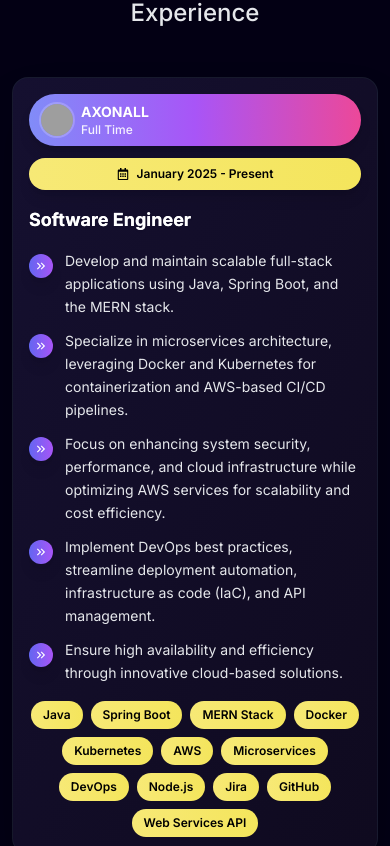
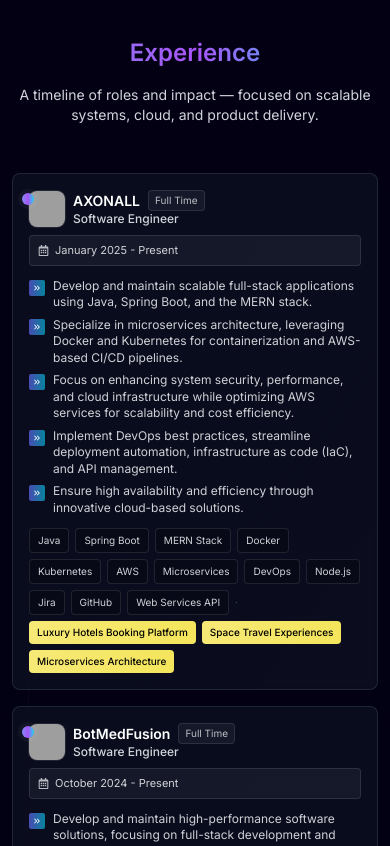
Before and after one commit to NipunPalliyaguru/Space-Portolio, a Next.js app: page / in a window 390 px wide. Shown: the part 2218-3064 px from the top of the page. Built offline with nearby package versions, Linux system fonts and the light colour scheme; grey boxes are pictures that could not be loaded; a web font is replaced by a local one.

Commit message:
Refactor About, Experience, and Projects components for improved styling and layout. Updated Experience section with enhanced animations and added new project components for better content organization.

```diff
--- /dev/null
+++ b/components/main/CampusResearch.tsx
@@ -0,0 +1,90 @@
+"use client";
+
+import React from "react";
+
+const CampusResearch = () => {
+  const project = {
+    title: "Smart City With Computer Vision (Campus Research)",
+    url: "https://smart-city-website.vercel.app/",
+    imageUrl:
+      "https://images.unsplash.com/photo-1558008258-3256797b43f3?auto=format&fit=crop&w=1400&q=70",
+    subtitle: "AI-powered computer vision for smarter urban living.",
+    highlights: [
+      "Vehicle Parking Management (real-time monitoring & counting)",
+      "Special Incident / Accident Detection on motorways",
+      "Surveillance enhancement with real-time threat detection",
+      "Automated waste management for smarter collection & sorting",
+    ],
+    achievement:
+      "Achieved an A grade and was nominated for exhibitions/presentations.",
+  };
+
+  return (
+    <section className="w-full max-w-7xl mx-auto px-4 sm:px-6 lg:px-10 pt-10 sm:pt-14 lg:pt-16">
+      <div className="w-full text-center">
+        <h2 className="text-xl sm:text-2xl lg:text-3xl font-semibold text-transparent bg-clip-text bg-gradient-to-r from-purple-500 to-cyan-500">
+          Campus Research
+        </h2>
+        <p className="mt-3 text-sm sm:text-base text-gray-300 max-w-4xl mx-auto">
+          Research project focused on applying computer vision to improve urban
+          efficiency, safety, and sustainability.
+        </p>
+      </div>
+
+      <a
+        href={project.url}
+        target="_blank"
+        rel="noreferrer"
+        className={[
+          "mt-8 block group relative overflow-hidden rounded-2xl sm:rounded-3xl border",
+          "bg-gradient-to-br from-gray-900/50 to-gray-800/30 backdrop-blur-sm",
+          "border-gray-700/50 transition-all duration-500",
+          "hover:scale-[1.01] hover:shadow-2xl hover:border-cyan-400/50 hover:shadow-cyan-500/20",
+        ].join(" ")}
+      >
+        <div className="relative h-44 sm:h-56 w-full">
+          <img
+            src={project.imageUrl}
+            alt=""
+            loading="lazy"
+            className="h-full w-full object-cover opacity-80 group-hover:opacity-90 transition-opacity duration-500"
+          />
+          <div className="absolute inset-0 bg-gradient-to-t from-black/75 via-black/25 to-black/10" />
+          <div className="absolute bottom-4 left-4 right-4">
+            <div className="text-white text-lg sm:text-2xl font-semibold">
+              {project.title}
+            </div>
+            <div className="mt-1 text-gray-200/90 text-sm sm:text-base">
+              {project.subtitle}
+            </div>
+          </div>
+        </div>
+
+        <div className="p-5 sm:p-6">
+          <div className="text-xs sm:text-sm text-gray-400 truncate">
+            {project.url.replace("https://", "")}
+          </div>
+
+          <div className="mt-4 grid grid-cols-1 md:grid-cols-2 gap-2 sm:gap-3">
+            {project.highlights.map((h) => (
+              <div
+                key={h}
+                className="text-sm sm:text-base text-gray-200 flex gap-2"
+              >
+                <span className="text-cyan-300/80">•</span>
+                <span className="leading-relaxed">{h}</span>
+              </div>
+            ))}
+          </div>
+
+          <div className="mt-5 rounded-xl border border-white/10 bg-black/20 px-4 py-3 text-sm sm:text-base text-gray-200">
+            <span className="text-cyan-300 font-semibold">Achievement:</span>{" "}
+            {project.achievement}
+          </div>
+        </div>
+      </a>
+    </section>
+  );
+};
+
+export default CampusResearch;
--- a/components/main/Experience.tsx
+++ b/components/main/Experience.tsx
@@ -1,10 +1,11 @@
+"use client";
+
 import React from "react";
+import { motion } from "framer-motion";
 import { FaRegCalendarAlt } from "react-icons/fa";
 import { MdKeyboardDoubleArrowRight } from "react-icons/md";
-import my from "../../public/epic.jpeg";
 
 const Experience = () => {
-
   const experiences = [
     {
         name: "AXONALL",
@@ -122,99 +123,135 @@
 
 
   return (
-    <div className="w-full max-w-7xl mx-auto -mt-20 px-3 xs:px-4 sm:px-6 md:px-8 lg:px-12 xl:px-16">
+    <section className="w-full max-w-7xl mx-auto -mt-10 sm:-mt-16 px-3 xs:px-4 sm:px-6 md:px-8 lg:px-12 xl:px-16">
+      <div className="text-center">
         <h1
           id="Experience"
-        className="text-2xl xs:text-3xl sm:text-4xl md:text-5xl lg:text-6xl xl:text-7xl font-medium text-center text-gray-200 mb-12 xs:mb-16 sm:mb-20 md:mb-24 lg:mb-28 xl:mb-32"
+          className="text-2xl xs:text-3xl sm:text-4xl md:text-5xl lg:text-6xl xl:text-7xl font-semibold text-transparent bg-clip-text bg-gradient-to-r from-indigo-400 via-purple-500 to-cyan-400"
         >
           Experience
         </h1>
+        <p className="mt-4 text-sm xs:text-base sm:text-lg md:text-xl text-gray-300 max-w-3xl mx-auto">
+          A timeline of roles and impact — focused on scalable systems, cloud,
+          and product delivery.
+        </p>
+      </div>
 
-      <div className="flex flex-col gap-8 xs:gap-10 sm:gap-12 md:gap-16 lg:gap-20">
-        {experiences.map((experience, index) => (
+      <div className="relative mt-12 sm:mt-16">
+        {/* Timeline spine */}
+        <div className="absolute left-4 sm:left-1/2 top-0 bottom-0 w-px bg-gradient-to-b from-transparent via-white/10 to-transparent" />
+
+        <div className="flex flex-col gap-4 sm:gap-5">
+          {experiences.map((experience, index) => {
+            const isRight = index % 2 === 0;
+            return (
+              <motion.div
+                key={index}
+                initial={{ opacity: 0, y: 24 }}
+                whileInView={{ opacity: 1, y: 0 }}
+                viewport={{ once: false, amount: 0.25 }}
+                transition={{ duration: 0.6, ease: "easeOut" }}
+                className={[
+                  "relative grid grid-cols-1 sm:grid-cols-2 gap-3 sm:gap-6",
+                  isRight ? "" : "sm:[&>div:last-child]:order-first",
+                ].join(" ")}
+              >
+                {/* Timeline node */}
+                <div className="absolute left-4 sm:left-1/2 -translate-x-1/2 top-5 sm:top-6 z-20">
+                  <div className="h-3 w-3 rounded-full bg-gradient-to-r from-indigo-400 via-purple-500 to-cyan-400 shadow-[0_0_0_4px_rgba(255,255,255,0.04)]" />
+                </div>
+
+                <div className="hidden sm:block" />
+
                 <div
-            key={index}
-            className="group w-full bg-gradient-to-br from-[#151030] to-[#0f0a1f] text-white rounded-2xl xs:rounded-3xl shadow-2xl hover:shadow-[0_25px_50px_-12px_rgba(0,0,0,0.8)] transition-all duration-500 overflow-hidden border border-gray-800/50 hover:border-indigo-500/30 relative"
-            style={{ maxWidth: "1300px", margin: "0 auto" }}
+                  className={[
+                    "group relative overflow-hidden rounded-lg border",
+                    "bg-gradient-to-br from-gray-900/50 to-gray-800/30 backdrop-blur-sm",
+                    "border-gray-700/50 shadow-xl transition-all duration-500",
+                    "hover:border-cyan-400/40 hover:shadow-cyan-500/10",
+                    "p-4 sm:p-5",
+                  ].join(" ")}
                 >
-            {/* Gradient overlay for enhanced visual appeal */}
-            <div className="absolute inset-0 bg-gradient-to-br from-indigo-500/5 to-purple-500/5 opacity-0 group-hover:opacity-100 transition-opacity duration-500"></div>
-            {/* Header Section */}
-            <div className="relative z-10 flex flex-col xs:flex-row gap-3 xs:gap-4 sm:gap-6 p-4 xs:p-5 sm:p-6 md:p-8">
-              {/* Company Info */}
-              <div className="flex-1 min-w-0">
-                <div className="bg-gradient-to-r from-indigo-400 via-purple-500 to-pink-500 flex items-center py-2 xs:py-3 sm:py-4 px-3 xs:px-4 sm:px-6 rounded-full xs:rounded-2xl shadow-lg hover:shadow-xl transition-all duration-300 hover:scale-105">
-                  <div className="relative">
+                  {/* Ambient glow */}
+                  <div className="pointer-events-none absolute -inset-24 bg-gradient-to-r from-indigo-500/10 via-purple-500/10 to-cyan-500/10 opacity-0 group-hover:opacity-100 transition-opacity duration-700 blur-2xl" />
+
+                  {/* Header */}
+                  <div className="relative z-10 flex flex-col sm:flex-row sm:items-center gap-2 sm:gap-3">
+                    <div className="flex items-center gap-2 min-w-0">
                       <img
                         src={experience.icon}
                         alt={`${experience.name} logo`}
-                      className="w-8 h-8 xs:w-10 xs:h-10 sm:w-12 sm:h-12 md:w-14 md:h-14 lg:w-16 lg:h-16 rounded-full object-cover flex-shrink-0 ring-2 ring-white/20 hover:ring-white/40 transition-all duration-300"
+                        className="h-9 w-9 sm:h-10 sm:w-10 rounded-lg object-cover ring-1 ring-white/10 flex-shrink-0"
                       />
-                    <div className="absolute -inset-1 bg-gradient-to-r from-indigo-400 to-purple-500 rounded-full opacity-0 group-hover:opacity-20 transition-opacity duration-300 blur-sm"></div>
+                      <div className="min-w-0">
+                        <div className="flex flex-wrap items-center gap-x-2 gap-y-0.5">
+                          <div className="text-white font-semibold text-sm sm:text-base truncate">
+                            {experience.name}
                           </div>
-                  <div className="flex flex-col ml-2 xs:ml-3 sm:ml-4 min-w-0 flex-1">
-                    <p className="text-white font-bold text-sm xs:text-base sm:text-lg md:text-xl lg:text-2xl xl:text-3xl truncate drop-shadow-sm">
-                      {experience.name}
-                    </p>
-                    <p className="text-white/90 text-xs xs:text-sm sm:text-base md:text-lg font-medium">
+                          <span className="text-[10px] sm:text-xs text-gray-200/80 border border-white/10 bg-white/5 px-1.5 py-0.5 rounded">
                             {experience.working_type}
-                    </p>
+                          </span>
+                        </div>
+                        <div className="text-xs sm:text-sm font-medium text-gray-300">
+                          {experience.title}
                         </div>
                       </div>
                     </div>
 
-              {/* Date Badge */}
-              <div className="bg-gradient-to-r from-[#F7E976] to-[#F4E55C] text-black px-3 xs:px-4 sm:px-6 py-2 xs:py-3 sm:py-4 font-bold rounded-full xs:rounded-2xl flex items-center justify-center gap-2 min-w-fit shadow-lg hover:shadow-xl transition-all duration-300 hover:scale-105 hover:from-[#F4E55C] hover:to-[#F1E042]">
-                <FaRegCalendarAlt className="text-xs xs:text-sm sm:text-base md:text-lg" />
-                <span className="text-xs xs:text-sm sm:text-base md:text-lg whitespace-nowrap font-semibold">
-                  {experience.year}
-                </span>
+                    <div className="sm:ml-auto inline-flex items-center gap-1.5 rounded border border-white/10 bg-white/5 px-2 py-1.5 text-[11px] sm:text-xs text-gray-200/90">
+                      <FaRegCalendarAlt className="text-gray-200/80" />
+                      <span className="whitespace-nowrap">{experience.year}</span>
                     </div>
                   </div>
 
-            {/* Job Title */}
-            <div className="relative z-10 px-4 xs:px-5 sm:px-6 md:px-8 pb-4 xs:pb-5 sm:pb-6">
-              <h3 className="text-lg xs:text-xl sm:text-2xl md:text-3xl lg:text-4xl font-bold text-white bg-gradient-to-r from-white to-gray-300 bg-clip-text text-transparent drop-shadow-sm">
-                {experience.title}
-              </h3>
+                  {/* Details */}
+                  <div className="relative z-10 mt-3 space-y-1.5">
+                    {experience.details.map((detail, detailIndex) => (
+                      <div
+                        key={detailIndex}
+                        className="flex items-start gap-2 text-gray-200/90"
+                      >
+                        <div className="mt-0.5 flex-shrink-0 h-4 w-4 rounded-sm bg-gradient-to-r from-indigo-500/70 to-cyan-500/70 flex items-center justify-center">
+                          <MdKeyboardDoubleArrowRight className="text-white text-[10px]" />
                         </div>
-
-            {/* Details Section */}
-            <div className="relative z-10 px-4 xs:px-5 sm:px-6 md:px-8 pb-4 xs:pb-5 sm:pb-6">
-              <div className="space-y-3 xs:space-y-4 sm:space-y-5">
-                {experience.details.map((detail, detailIndex) => (
-                  <div key={detailIndex} className="flex items-start gap-3 xs:gap-4 sm:gap-5 group/detail">
-                    <div className="flex-shrink-0 mt-1">
-                      <div className="w-6 h-6 xs:w-7 xs:h-7 sm:w-8 sm:h-8 bg-gradient-to-r from-indigo-500 to-purple-500 rounded-full flex items-center justify-center shadow-lg group-hover/detail:scale-110 transition-transform duration-300">
-                        <MdKeyboardDoubleArrowRight className="text-white text-sm xs:text-base sm:text-lg md:text-xl" />
-                      </div>
-                    </div>
-                    <p className="text-gray-200 text-sm xs:text-base sm:text-lg md:text-xl leading-relaxed group-hover/detail:text-white transition-colors duration-300">
+                        <p className="text-xs sm:text-sm leading-snug">
                           {detail}
                         </p>
                       </div>
                     ))}
                   </div>
-            </div>
 
-            {/* Tech Stack Section */}
-            <div className="relative z-10 px-4 xs:px-5 sm:px-6 md:px-8 pb-4 xs:pb-5 sm:pb-6">
-              <div className="flex flex-wrap gap-2 xs:gap-3 sm:gap-4 justify-center xs:justify-start">
+                  {/* Techs + Projects inline */}
+                  <div className="relative z-10 mt-3 flex flex-wrap items-center gap-1.5">
                     {experience.techs.map((tech, techIndex) => (
-                  <div
+                      <span
                         key={techIndex}
-                    className="group/tech relative bg-gradient-to-r from-[#F7E976] to-[#F4E55C] text-black px-3 xs:px-4 sm:px-5 md:px-6 py-1.5 xs:py-2 sm:py-3 rounded-full xs:rounded-xl text-xs xs:text-sm sm:text-base md:text-lg font-semibold hover:from-[#F4E55C] hover:to-[#F1E042] transition-all duration-300 hover:scale-105 hover:shadow-lg cursor-default"
+                        className="text-[10px] sm:text-xs text-gray-200/90 border border-white/10 bg-black/20 px-2 py-1 rounded hover:border-cyan-400/30 hover:bg-cyan-500/10 transition-colors duration-300"
                       >
-                    <span className="relative z-10">{tech}</span>
-                    <div className="absolute inset-0 bg-gradient-to-r from-indigo-500/20 to-purple-500/20 rounded-full xs:rounded-xl opacity-0 group-hover/tech:opacity-100 transition-opacity duration-300"></div>
-                  </div>
+                        {tech}
+                      </span>
                     ))}
+                    {experience.projects?.length ? (
+                      <>
+                        <span className="text-gray-500/60 text-[10px]">·</span>
+                        {experience.projects.map((p, pIndex) => (
+                          <span
+                            key={pIndex}
+                            className="text-[10px] sm:text-xs font-medium text-black bg-gradient-to-r from-[#F7E976] to-[#F4E55C] px-2 py-1 rounded"
+                          >
+                            {p}
+                          </span>
+                        ))}
+                      </>
+                    ) : null}
                   </div>
                 </div>
-          </div>
-        ))}
+              </motion.div>
+            );
+          })}
         </div>
       </div>
+    </section>
   );
 };
 
--- /dev/null
+++ b/components/main/IndustrialProjects.tsx
@@ -0,0 +1,133 @@
+"use client";
+import React from "react";
+
+type IndustrialProject = {
+  title: string;
+  url: string;
+  description: string;
+  imageUrl: string;
+  accentClassName: string;
+};
+
+const industrialProjects: IndustrialProject[] = [
+  {
+    title: "Axonall — Travel Management Solution",
+    url: "https://axonall.com",
+    description:
+      "Public-facing platform for the online travel agency ecosystem — product overview, offerings, and entry point into the travel management suite.",
+    imageUrl:
+      "https://s3.eu-north-1.amazonaws.com/spaceaxonall.com/origin+mvp+assets/Email+Temp+Headers/Frame+127.png",
+    accentClassName: "hover:border-cyan-400/50 hover:shadow-cyan-500/20",
+  },
+  {
+    title: "Partners Portal",
+    url: "https://partners.axonall.com",
+    description:
+      "Partner relationship management for travel suppliers and business partners — onboarding, partner operations, and collaboration workflows.",
+    imageUrl:
+      "https://images.unsplash.com/photo-1521737604893-d14cc237f11d?auto=format&fit=crop&w=1200&q=70",
+    accentClassName: "hover:border-purple-400/50 hover:shadow-purple-500/20",
+  },
+  {
+    title: "Travel Agents Portal",
+    url: "https://travelagents.axonall.com",
+    description:
+      "Travel agent reservation system — search/booking flows, reservation management, and day-to-day agent operations for OTA bookings.",
+    imageUrl:
+      "https://images.unsplash.com/photo-1436491865332-7a61a109cc05?auto=format&fit=crop&w=1200&q=70",
+    accentClassName: "hover:border-indigo-400/50 hover:shadow-indigo-500/20",
+  },
+  {
+    title: "Careers",
+    url: "https://carreers.axonall.com",
+    description:
+      "Careers site for recruitment and hiring — job listings and application flows supporting the organization behind the travel platforms.",
+    imageUrl:
+      "https://images.unsplash.com/photo-1521791136064-7986c2920216?auto=format&fit=crop&w=1200&q=70",
+    accentClassName: "hover:border-pink-400/50 hover:shadow-pink-500/20",
+  },
+  {
+    title: "News",
+    url: "https://news.axonall.com",
+    description:
+      "News and updates hub — announcements, product updates, and travel-industry communications related to the OTA suite.",
+    imageUrl:
+      "https://images.unsplash.com/photo-1495020689067-958852a7765e?auto=format&fit=crop&w=1200&q=70",
+    accentClassName: "hover:border-emerald-400/50 hover:shadow-emerald-500/20",
+  },
+  {
+    title: "Central Admin",
+    url: "https://central.axonall.com",
+    description:
+      "Centralized admin management — internal operations tooling, configuration, and cross-platform administration for the travel ecosystem.",
+    imageUrl:
+      "https://images.unsplash.com/photo-1551288049-bebda4e38f71?auto=format&fit=crop&w=1200&q=70",
+    accentClassName: "hover:border-amber-400/50 hover:shadow-amber-500/20",
+  },
+];
+
+const IndustrialProjects = () => {
+  return (
+    <section className="w-full max-w-7xl mx-auto px-4 sm:px-6 lg:px-10 pb-10 sm:pb-16 lg:pb-20">
+      <div className="w-full text-center">
+        <h2 className="text-xl sm:text-2xl lg:text-3xl font-semibold text-transparent bg-clip-text bg-gradient-to-r from-indigo-400 via-purple-500 to-cyan-400">
+          Industrial Projects (Public)
+        </h2>
+        <p className="mt-3 text-sm sm:text-base text-gray-300 max-w-4xl mx-auto">
+          Public-facing products I’ve built for an online travel agency (OTA) and
+          travel management ecosystem.
+        </p>
+      </div>
+
+      <div className="mt-8 grid grid-cols-1 sm:grid-cols-2 xl:grid-cols-3 gap-4 sm:gap-6">
+        {industrialProjects.map((project) => (
+          <a
+            key={project.url}
+            href={project.url}
+            target="_blank"
+            rel="noreferrer"
+            className={[
+              "group relative rounded-2xl sm:rounded-3xl p-5 sm:p-6 border",
+              "bg-gradient-to-br from-gray-900/50 to-gray-800/30 backdrop-blur-sm",
+              "border-gray-700/50 transition-all duration-500",
+              "hover:scale-[1.02] hover:shadow-2xl",
+              project.accentClassName,
+            ].join(" ")}
+          >
+            <div className="relative h-36 sm:h-40 w-full overflow-hidden rounded-xl sm:rounded-2xl border border-white/10">
+              <img
+                src={project.imageUrl}
+                alt=""
+                loading="lazy"
+                className="h-full w-full object-cover opacity-80 group-hover:opacity-90 transition-opacity duration-500"
+              />
+              <div className="absolute inset-0 bg-gradient-to-t from-black/70 via-black/10 to-black/10" />
+            </div>
+
+            <div className="flex items-start justify-between gap-4">
+              <div className="min-w-0">
+                <div className="text-base sm:text-lg font-semibold text-white truncate">
+                  {project.title}
+                </div>
+                <div className="mt-1 text-xs sm:text-sm text-gray-400 truncate">
+                  {project.url.replace("https://", "")}
+                </div>
+              </div>
+              <span className="flex-shrink-0 text-gray-300/80 group-hover:text-white transition-colors">
+                ↗
+              </span>
+            </div>
+
+            <p className="mt-4 text-sm sm:text-base text-gray-200 leading-relaxed">
+              {project.description}
+            </p>
+
+            <div className="mt-5 h-px w-full bg-gradient-to-r from-transparent via-white/10 to-transparent" />
+          </a>
+        ))}
+      </div>
+    </section>
+  );
+};
+
+export default IndustrialProjects;
--- a/components/main/Projects.tsx
+++ b/components/main/Projects.tsx
@@ -1,6 +1,9 @@
+"use client";
 import React from "react";
 import ProjectCard from "../sub/ProjectCard";
 import { motion } from "framer-motion";
+import IndustrialProjects from "./IndustrialProjects";
+import CampusResearch from "./CampusResearch";
 import {
   slideInFromLeft,
   slideInFromRight,
@@ -36,6 +39,9 @@
         />
       </div>
 
+      <CampusResearch />
+      <IndustrialProjects />
+
       {/* <div className="h-A w-full flex flex-col md:flex-row gap-10 px-10 my-10">
         <ProjectCard
           link="https://github.com/NipunPalliyaguru/Online-Fuel-Management-System"
```
Also changed, not shown: components/main/About.tsx (+5 -5 lines). Lines whose indentation alone changed are shown as unchanged.
